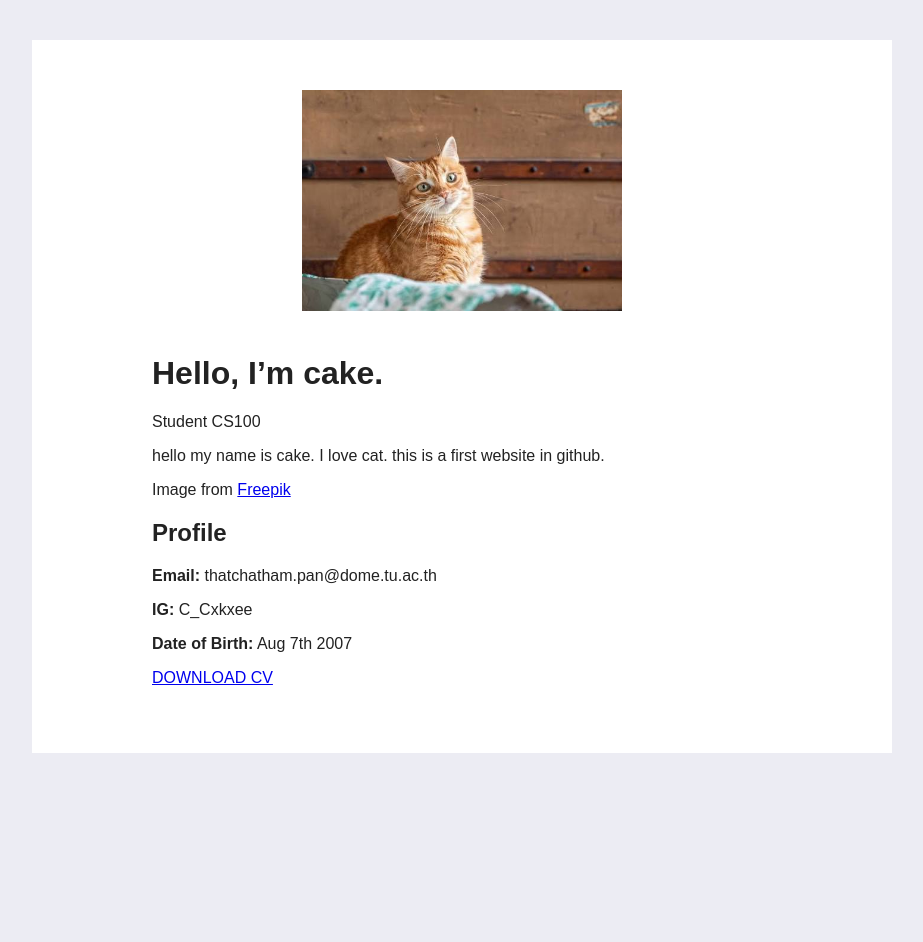
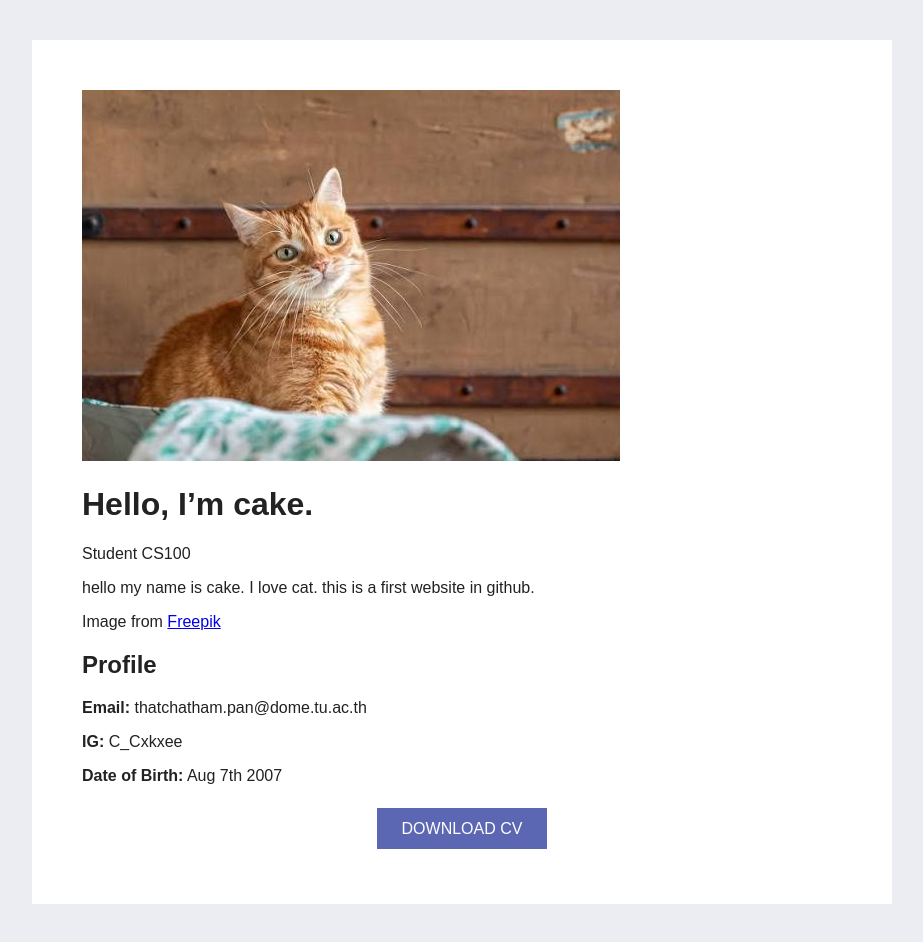
Before and after one commit to ThatchathamPankhunthod/myfirst100repo, a plain HTML site: page index.html in a window 1280 px wide. Shown: the whole page, without its empty margins (178-1101 px from the left). Before the commit the page ends 800 px from the top, so only its background shows below. Drawn offline with Linux system fonts and the light colour scheme.

Commit message:
Add a DOWNLOAD CV button link (#1)

```diff
--- a/index.html
+++ b/index.html
@@ -9,11 +9,11 @@
 
     <div class="page">
 
-        <div class="photo">
+        <div class="img">
             <img src="profile.jpg" alt="Portrait of John">
         </div>
 
-        <div class="info">
+        <div>
             <h1>Hello, I’m cake.</h1>
 
             <p>Student CS100</p>
@@ -33,7 +33,7 @@
             <p><strong>IG:</strong> C_Cxkxee </p>
             <p><strong>Date of Birth:</strong> Aug 7th 2007</p>
 
-            <p>
+            <p class="button">
                 <a href="#">DOWNLOAD CV</a>
             </p>
         </div>
--- a/style.css
+++ b/style.css
@@ -4,19 +4,35 @@ body {
     font-family: Arial, sans-serif;
     color: #222222;
 }
+
 .page {
     width: 760px;
     margin: 40px auto;
     background-color: white;
     padding: 50px;
 }
+
 .photo {
-text-align: center;
+    text-align: center;
 }
+
 .photo img {
-width: 320px;
+    width: 320px;
 }
+
 .info {
-width: 620px;
-margin: 40px auto 0 auto;
+    width: 620px;
+    margin: 40px auto 0 auto;
 }
+
+.button {
+    text-align: center;
+    margin-top: 35px;
+}
+
+.button a {
+    background-color: #5b67b3;
+    color: white;
+    padding: 12px 25px;
+    text-decoration: none;
+}
```
